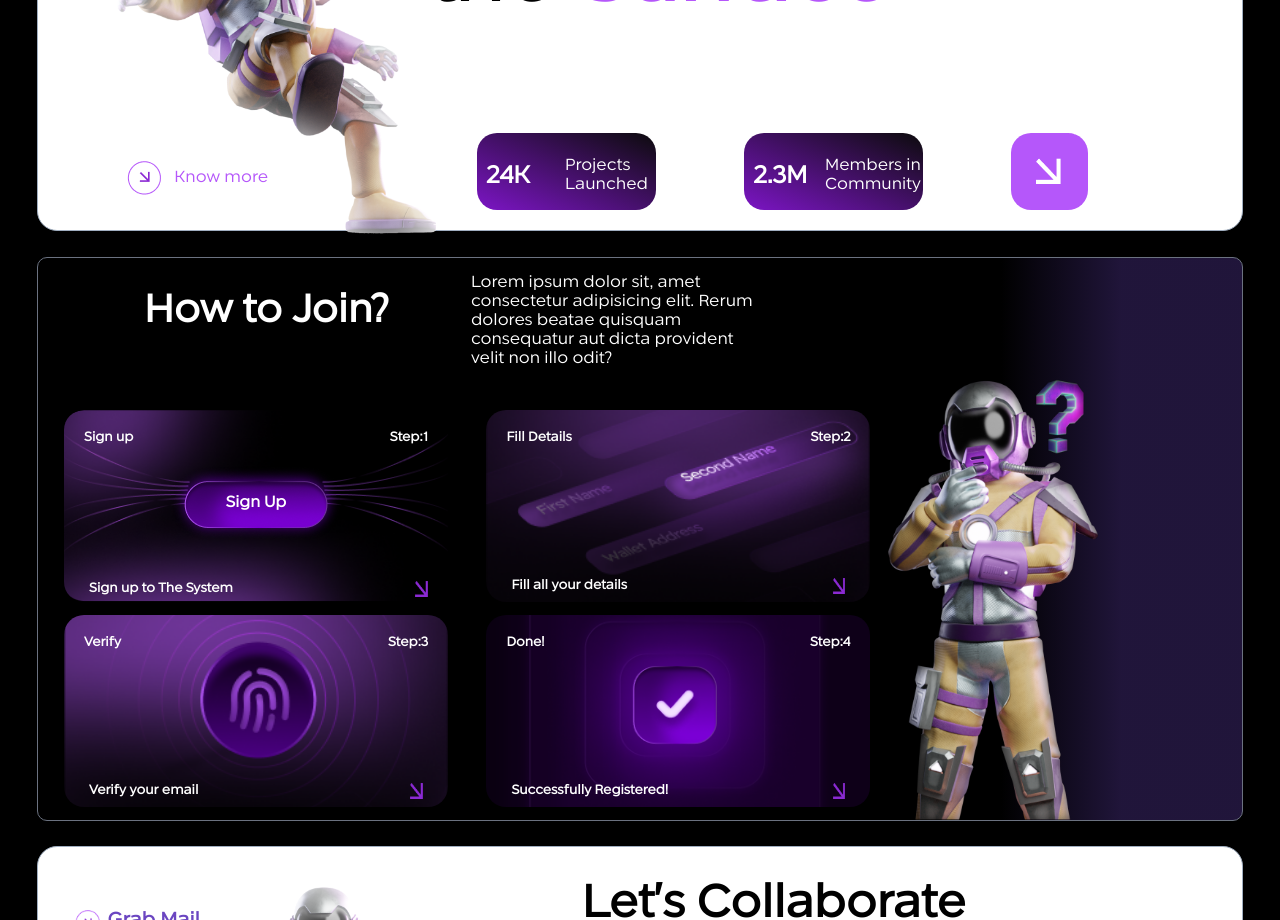
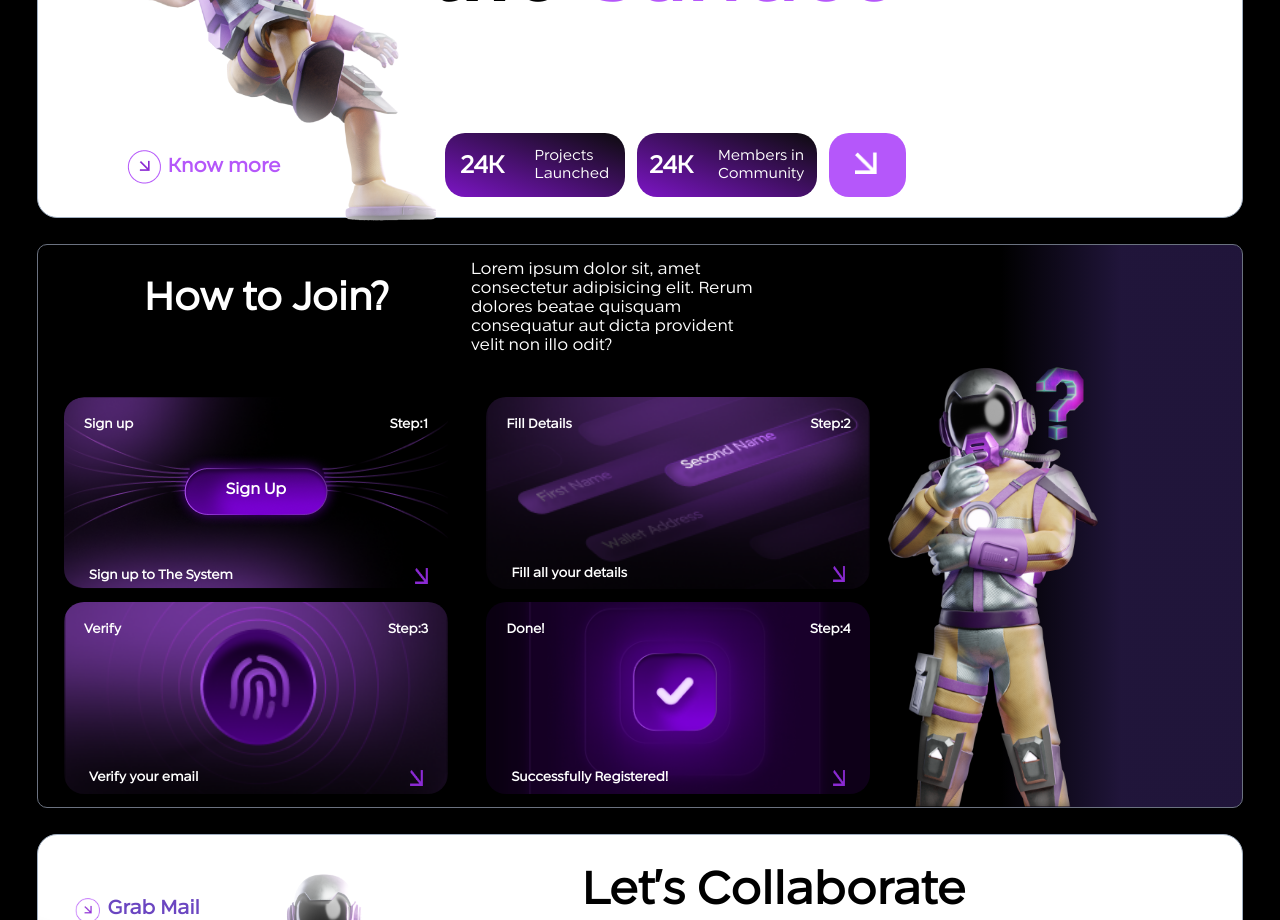
Before and after one commit to smagdum124/project, a React (Create React App) app: page / in a window 1280 px wide. Shown: the part 1880-2800 px from the top of the page. Built offline with nearby package versions, Linux system fonts and the light colour scheme.

Commit message:
first commit

```diff
--- a/src/Components/Acheivement.jsx
+++ b/src/Components/Acheivement.jsx
@@ -39,10 +39,10 @@ function Achievement() {
       <div className="achievement-main">
         <div className="achievement-img">
           <img className="modelPose" src={pose2} alt="" />
-        <div className="know-more">
-        <img className="know" src={know} alt="" />
-          <span>Know more</span>
-        </div>
+          <div className="know-more">
+            <img className="know" src={know} alt="" />
+            <span>Know more</span>
+          </div>
         </div>
         <div className="achievement-containt">
           <h2 className="achiev-txt2">Already above</h2>
@@ -52,11 +52,15 @@ function Achievement() {
           <div className="achievement-inner">
             <div className="inner-txt">
               <h2>24K</h2>
-              <p>Projects <br /> Launched</p>
+              <p>
+                Projects <br /> Launched
+              </p>
             </div>
             <div className="inner-txt">
-              <h2>2.3M</h2>
-              <p>Members in Community</p>
+              <h2>24K</h2>
+              <p>
+                Members in <br /> Community
+              </p>
             </div>
 
             <div className="img-txt1">
--- a/src/Components/Footer.jsx
+++ b/src/Components/Footer.jsx
@@ -21,7 +21,7 @@
 
         <div className="social-iconsf">
           <a href="#" className="iconf">
-            <img src={telegram} alt="" className="hover-effect" />
+            <img style={{marginRight:"0.5rem"}}  src={telegram} alt="" className="hover-effect" />
           </a>
           <a href="#" className="iconf">
             <img src={twitter} alt="" className="hover-effect" />
--- a/src/Components/NavBar.jsx
+++ b/src/Components/NavBar.jsx
@@ -19,7 +19,7 @@ function NavBar() {
       </div>
       <div className="social-icons">
         <a href="#" className="icon">
-          <img src={telegram} alt="Telegram" className="hover-effect" />
+          <img style={{marginRight:"0.5rem"}} src={telegram} alt="Telegram" className="hover-effect" />
         </a>
         <a href="#" className="icon">
           <img src={twitter} alt="Twitter" className="hover-effect" />
--- a/src/Components/footer.css
+++ b/src/Components/footer.css
@@ -42,10 +42,10 @@
   transform: scale(1.1);
   filter: drop-shadow(0 0 5px #b557fa);
 }
-
+/*
 .social-iconsf .iconf {
   margin-left: 1rem;
-}
+} */
 
 .rightsf {
   display: none;
--- a/src/Components/future.css
+++ b/src/Components/future.css
@@ -1,7 +1,7 @@
 
 @font-face {
   font-family: Megatoyaitalic;
-  src: url("../assets/fonts/BD Megatoya Light Italic.ttf");
+  src: url("../assets/fonts/BD\ Megatoya\ Bold\ Italic.ttf");
 }
 
 .future_container {
@@ -39,7 +39,7 @@
 
 .future_content span {
   font-size: 2.5rem;
-  font-weight: lighter;
+  font-weight: 400;
   font-family: Megatoyaitalic;
 }
 
--- a/src/Components/navbar.css
+++ b/src/Components/navbar.css
@@ -49,14 +49,11 @@
   right: 0; /* Align them to the right */
 }
 
-.social-icons .icon {
-  margin-left: 1rem;
-}
-
 /* Hide .rights class initially */
 .social-icons .rights {
   display: none;
 }
+
 
 @media (max-width: 600px) {
   /* Show icons on small screens */
@@ -69,13 +66,15 @@
   }
   .social-icons {
     position: absolute;
-    top: 123vw;
+    top: 125.5vw;
     right: 25vw;
+    display: flex;
+
+
   }
   .icon-msg {
     position: absolute;
-    top: 124vw;
-    left: 21vw;
-
+    top: 127vw;
+    left: 27.5vw;
   }
 }
--- a/src/Components/style.css
+++ b/src/Components/style.css
@@ -213,7 +213,6 @@
   border-radius: 10px;
 }
 
-
 .main-img {
   flex: 1;
   padding-right: 2rem;
@@ -398,12 +397,21 @@ button {
 .know {
   display: flex;
   align-items: center;
+  cursor: pointer;
+}
+.know-more span {
+  color: #b557fa;
+  margin-left: 0.5vw;
+  font-size: 1.2rem;
+  font-weight: bold;
+  cursor: pointer;
+  transition: color 0.3s; /* Change transition to color for smooth color change effect */
 }
 
-.achievement-img span {
-  color: #b557fa;
-  margin-left: 1vw;
+.know-more span:hover {
+  color: #6b46c1;
 }
+
 .achievement-containt {
   width: 60%;
   padding-left: 2vw;
@@ -434,39 +442,48 @@ button {
 .achievement-inner {
   display: flex;
   margin-top: 14vh;
-  justify-content: space-around;
+  cursor: pointer;
 }
 
 .inner-txt {
-  height: 6vw;
+  height: 5vw;
   width: 14vw;
-  /* background-color: black; */
+  margin-left: 1vw;
   background-image: linear-gradient(to top right, #7c15c5, #0c0b0c);
   border-radius: 20px;
   display: flex;
-  justify-content: space-between;
+  /* justify-content: space-between; */
+  justify-content: space-around;
+  transition: transform 0.3s ease;
 }
 
+.inner-txt:hover {
+  transform: translateY(-5px);
+}
 .inner-txt h2 {
   color: white;
-  padding: 10px;
 }
 
 .inner-txt p {
   color: white;
-  padding: 0.6vw;
+  font-size: 0.9rem;
 }
 
 .img-txt1 {
-  height: 6vw;
+  height: 5vw;
   width: 6vw;
   background-color: #b557fa;
   border-radius: 20px;
+  margin-left: 1vw;
 }
 
 .img-txt1 img {
-  padding: 25px;
-  width: 2vw;
+  padding: 1.5vw 2vw;
+  width: 1.7vw;
+  transition: transform 0.3s ease;
+}
+.img-txt1:hover{
+  transform: translateY(-5px);
 }
 
 @media (max-width: 600px) {
@@ -509,16 +526,16 @@ button {
   .know {
     left: -5vw;
     position: relative;
-    top: -27vw;
+    top: -24vw;
   }
 
   .achievement-img span {
     position: relative;
-    top: -28vw;
+    top: -25vw;
     left: -3vw;
     margin: 0 auto;
     display: block;
-    font-size: 2rem;
+    font-size: 1.5rem;
     color: #b557fa;
   }
 
```
Also changed, not shown: src/assets/tg.png (added). Lines whose indentation alone changed are shown as unchanged.
